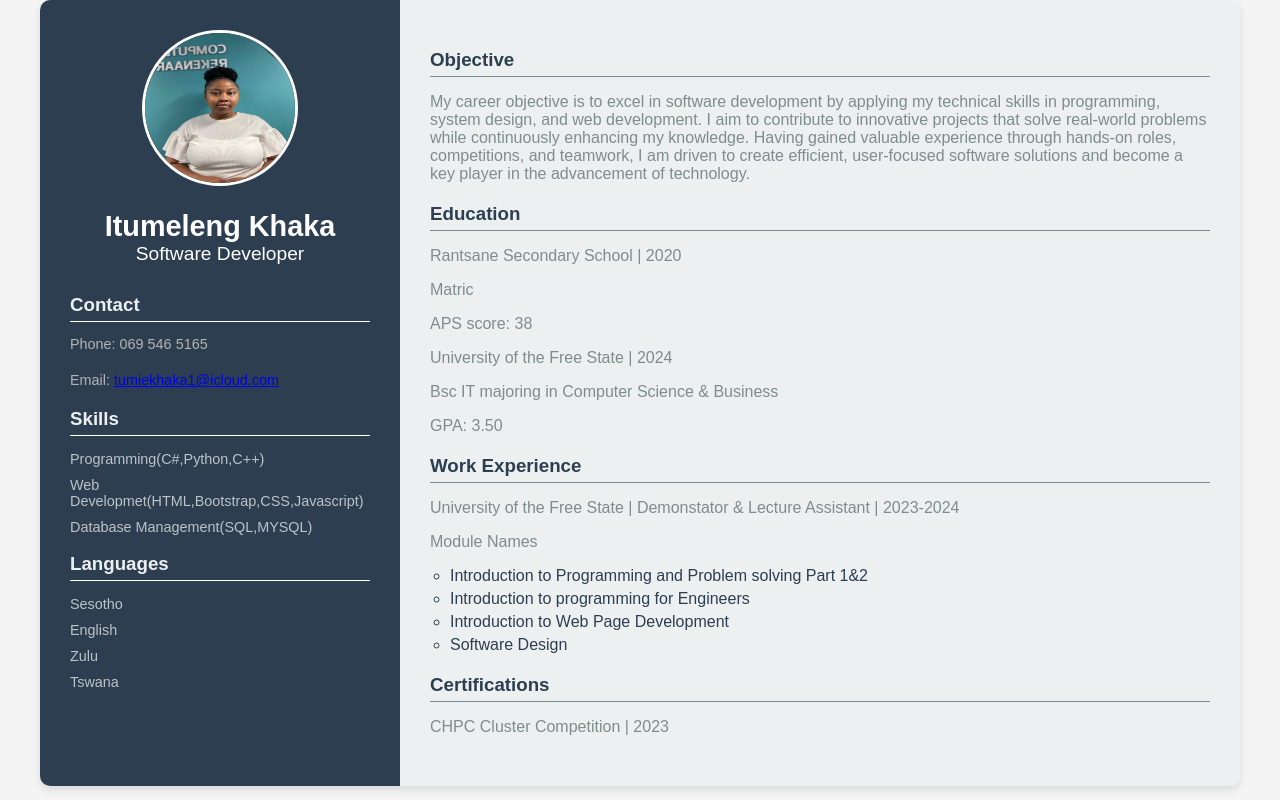
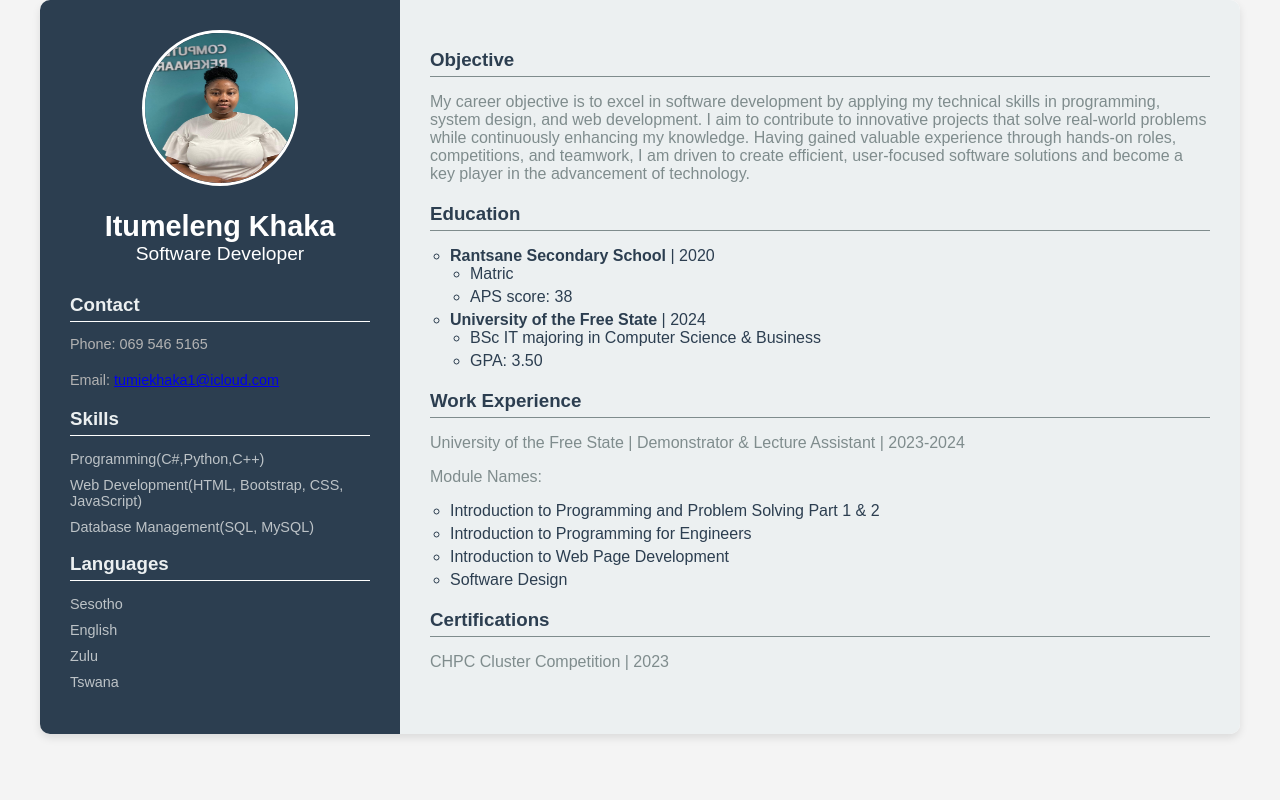
Before and after one commit to tumieK/portfoloi1, a plain HTML site: page index.html in a window 1280 px wide. Drawn offline with Linux system fonts and the light colour scheme.

Commit message:
Update index.html

```diff
--- a/index.html
+++ b/index.html
@@ -22,8 +22,8 @@
                 <h3>Skills</h3>
                 <ul>
                     <li>Programming(C#,Python,C++)</li>
-                    <li>Web Developmet(HTML,Bootstrap,CSS,Javascript)</li>
-                    <li>Database Management(SQL,MYSQL)</li>
+                    <li>Web Development(HTML, Bootstrap, CSS, JavaScript)</li>
+                    <li>Database Management(SQL, MySQL)</li>
                 </ul>
 
                 <h3>Languages</h3>
@@ -44,24 +44,33 @@
 
             <section>
                 <h3>Education</h3>
-                <p>Rantsane Secondary School | 2020</p>
-                <p>Matric </p>
-                <p>APS score: 38</p>
-
-                <p>University of the Free State | 2024</p>
-                <p>Bsc IT majoring in Computer Science & Business </p>
-                <p>GPA: 3.50</p>
+                <ul>
+                    <li>
+                        <strong>Rantsane Secondary School</strong> | 2020
+                        <ul>
+                            <li>Matric</li>
+                            <li>APS score: 38</li>
+                        </ul>
+                    </li>
+                    <li>
+                        <strong>University of the Free State</strong> | 2024
+                        <ul>
+                            <li>BSc IT majoring in Computer Science & Business</li>
+                            <li>GPA: 3.50</li>
+                        </ul>
+                    </li>
+                </ul>
             </section>
 
             <section>
                 <h3>Work Experience</h3>
-                <p>University of the Free State | Demonstator & Lecture Assistant | 2023-2024</p>
-                <p>Module Names</p>
+                <p>University of the Free State | Demonstrator & Lecture Assistant | 2023-2024</p>
+                <p>Module Names:</p>
                 <ul>
-                    <li>Introduction to Programming and Problem solving Part 1&2 </li>
-                    <li>Introduction to programming for Engineers</li>
+                    <li>Introduction to Programming and Problem Solving Part 1 & 2</li>
+                    <li>Introduction to Programming for Engineers</li>
                     <li>Introduction to Web Page Development</li>
-                     <li>Software Design</li>
+                    <li>Software Design</li>
                 </ul>
             </section>
 
```
